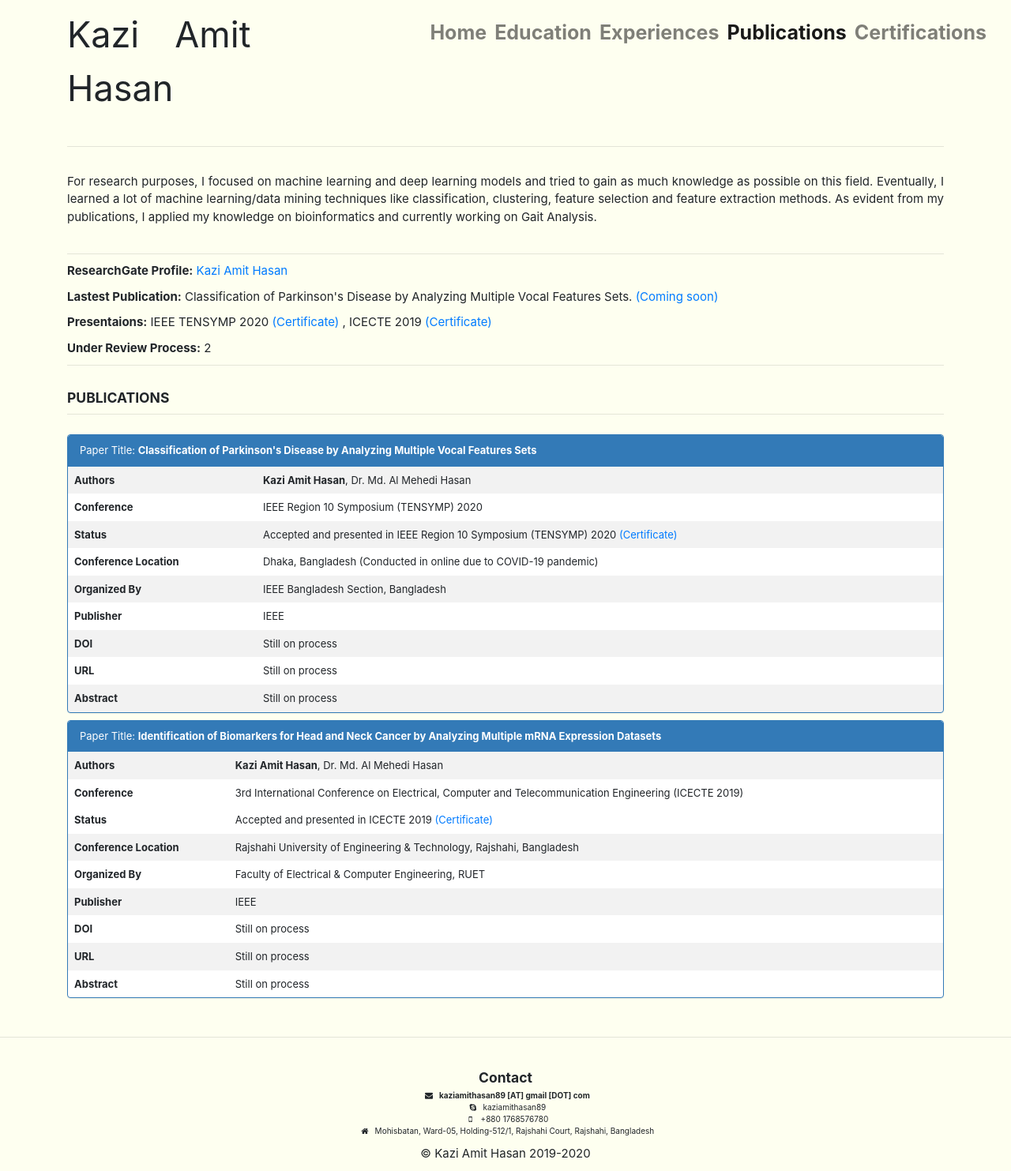
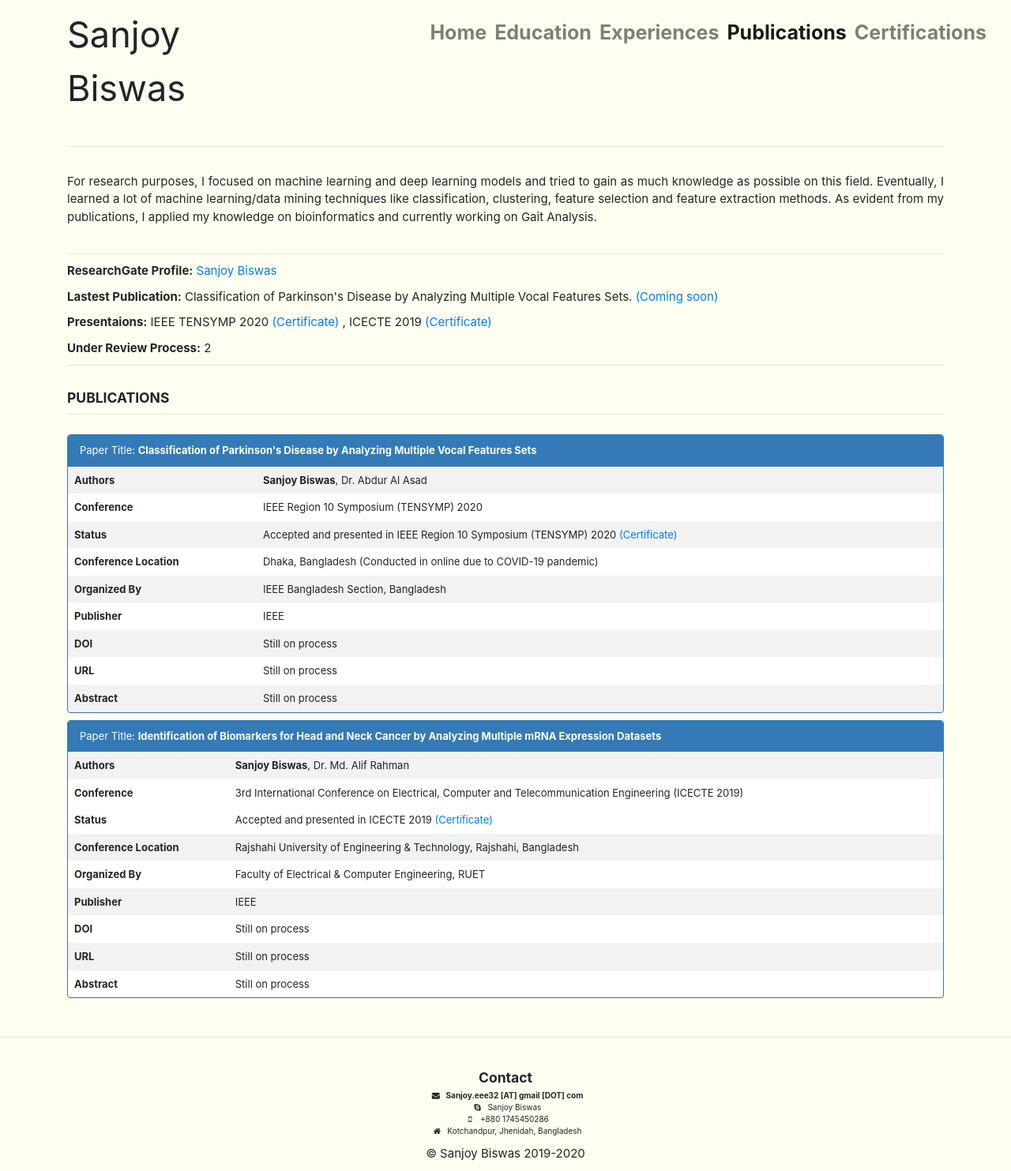
Before and after one commit to imsanjoykb/imsanjoykb.github.io, a plain HTML site: page publications.html in a window 1280 px wide. Shown: the whole page at 79% size. Drawn offline with nearby package versions, Linux system fonts and the light colour scheme.

Commit message:
publication section

```diff
--- a/publications.html
+++ b/publications.html
@@ -16,7 +16,7 @@
 
 
   <link rel="stylesheet" href="https://cdnjs.cloudflare.com/ajax/libs/font-awesome/4.7.0/css/font-awesome.min.css">
-  <title>Kazi Amit Hasan | Publications</title>
+  <title>Sanjoy Biswas | Publications</title>
   <link rel="stylesheet" href="https://stackpath.bootstrapcdn.com/bootstrap/4.1.3/css/bootstrap.min.css"
     integrity="sha384-MCw98/SFnGE8fJT3GXwEOngsV7Zt27NXFoaoApmYm81iuXoPkFOJwJ8ERdknLPMO" crossorigin="anonymous">
   <link rel="stylesheet" href="style.css">
@@ -57,7 +57,7 @@
       </ul>
     </div>
   </nav>
-  <p class="container" style="font-size:45px;">Kazi Amit Hasan</p>
+  <p class="container" style="font-size:45px;">Sanjoy Biswas</p>
 
   <div class="container" style="padding-top: 20px">
     <hr>
@@ -70,14 +70,14 @@
       applied my knowledge on bioinformatics and currently working on Gait Analysis.
     </p> <br>
     <hr>
-    <p><b>ResearchGate Profile:</b> <a href="https://www.researchgate.net/profile/Kazi_Amit_Hasan">Kazi Amit Hasan</a>
+    <p><b>ResearchGate Profile:</b> <a href="https://www.researchgate.net/profile/imsajnoykb">Sanjoy Biswas</a>
     </p>
     <p><b>Lastest Publication:</b> Classification of Parkinson's Disease by Analyzing Multiple Vocal Features Sets. <a
         href="#">(Coming soon)</a> </p>
     <p><b>Presentaions:</b> IEEE TENSYMP 2020 <a
-        href="https://drive.google.com/file/d/1rH1Ro37m_WBjDaDbzr5nwbjgpy3IShZm/view?usp=sharing">(Certificate)</a> ,
+        href="https://drive.google.com/file/d/1rH1Ro37m_WBjDaDbzr5nwbjgpy3IShZm/">(Certificate)</a> ,
       ICECTE 2019 <a
-        href="https://drive.google.com/file/d/1PkTG8g9LSrqZ9kyQk4WfwLtcTmFsopl7/view?usp=sharing">(Certificate)</a></p>
+        href="https://drive.google.com/file/d/1PkTG8g9LSrqZ9kyQk4WfwLtcTmFsopl7/">(Certificate)</a></p>
 
     <p><b>Under Review Process:</b> 2</p>
     <hr>
@@ -98,7 +98,7 @@
           <tbody>
             <tr>
               <td><b>Authors</b></td>
-              <td><b> Kazi Amit Hasan</b>, Dr. Md. Al Mehedi Hasan</td>
+              <td><b> Sanjoy Biswas</b>, Dr. Abdur Al Asad</td>
             </tr>
             <tr>
               <td><b>Conference</b></td>
@@ -107,7 +107,7 @@
             <tr>
               <td><b>Status</b></td>
               <td>Accepted and presented in IEEE Region 10 Symposium (TENSYMP) 2020 <a
-                  href="https://drive.google.com/file/d/1rH1Ro37m_WBjDaDbzr5nwbjgpy3IShZm/view?usp=sharing">(Certificate)</a>
+                  href="https://drive.google.com/file/d/1rH1Ro37m_WBjDaDbzr5nwbjgpy3IShZm/">(Certificate)</a>
               </td>
             </tr>
             <tr>
@@ -145,7 +145,7 @@
           <tbody>
             <tr>
               <td><b>Authors</b></td>
-              <td><strong>Kazi Amit Hasan</strong>, Dr. Md. Al Mehedi Hasan</td>
+              <td><strong>Sanjoy Biswas</strong>, Dr. Md. Alif Rahman</td>
             </tr>
             <tr>
               <td><b>Conference</b></td>
@@ -156,7 +156,7 @@
             <tr>
               <td><b>Status</b></td>
               <td>Accepted and presented in ICECTE 2019 <a
-                  href="https://drive.google.com/file/d/1PkTG8g9LSrqZ9kyQk4WfwLtcTmFsopl7/view?usp=sharing">(Certificate)</a>
+                  href="https://drive.google.com/file/d/1PkTG8g9LSrqZ9kyQk4WfwLtcTmFsopl7/">(Certificate)</a>
               </td>
             </tr>
             <td><b>Conference Location</b></td>
@@ -204,10 +204,10 @@
       <h3>Contact</h3>
       <div>
 
-        <i class="fa fa-envelope"></i> <b>kaziamithasan89 [AT] gmail [DOT] com</b></br>
-        <i class="fa fa-skype"></i> kaziamithasan89 </br>
-        <i class="fa fa-mobile"></i> +880 1768576780</br>
-        <i class="fa fa-home"></i> Mohisbatan, Ward-05, Holding-512/1, Rajshahi Court, Rajshahi, Bangladesh</br>
+        <i class="fa fa-envelope"></i> <b>Sanjoy.eee32 [AT] gmail [DOT] com</b></br>
+        <i class="fa fa-skype"></i> Sanjoy Biswas </br>
+        <i class="fa fa-mobile"></i> +880 1745450286</br>
+        <i class="fa fa-home"></i> Kotchandpur, Jhenidah, Bangladesh</br>
 
 
       </div>
@@ -218,7 +218,7 @@
 
   </div>
 
-  <p style="text-align: center;">© Kazi Amit Hasan 2019-2020</p>
+  <p style="text-align: center;">© Sanjoy Biswas 2019-2020</p>
 
 </body>
 
```
